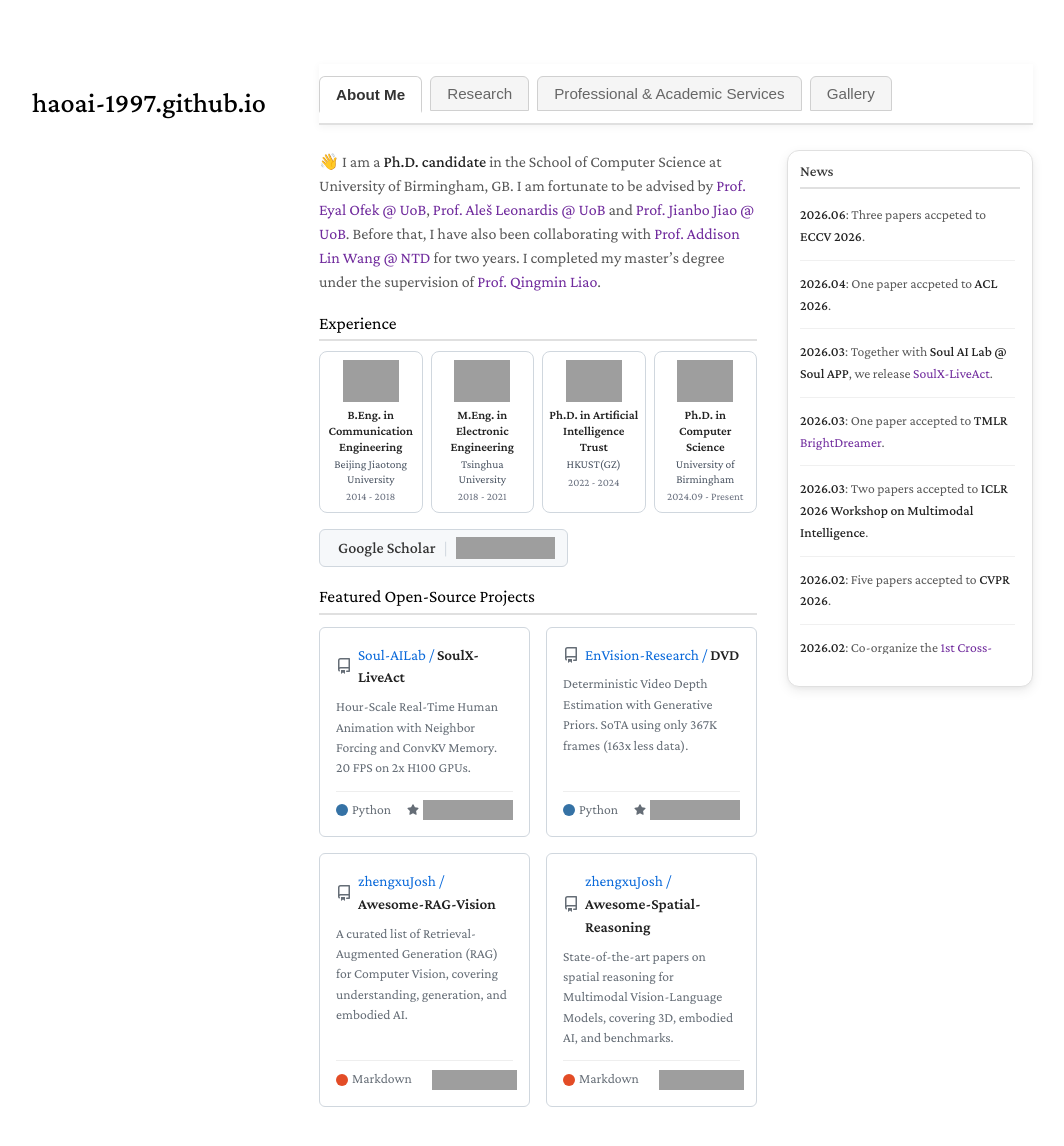
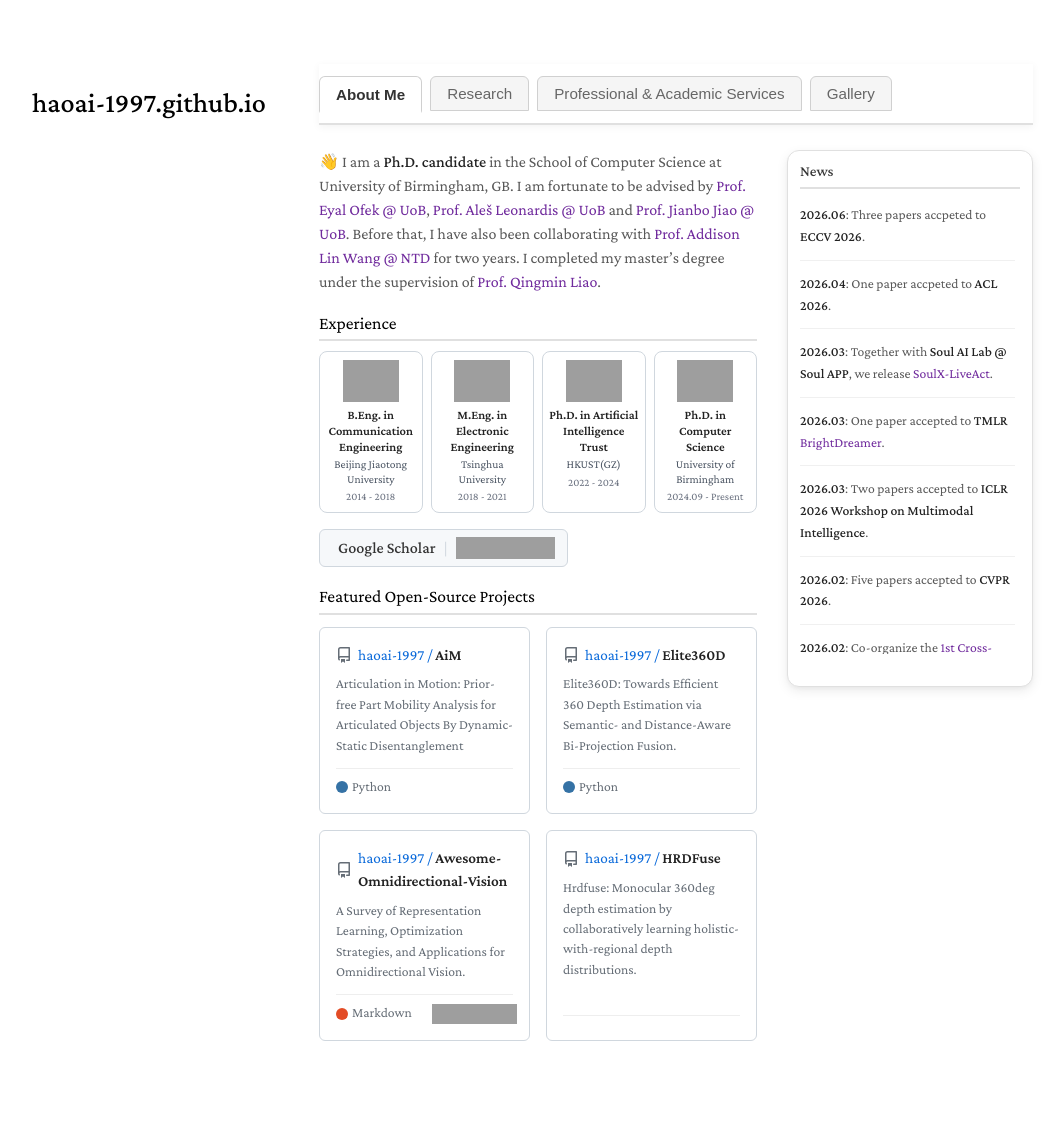
Before and after one commit to haoai-1997/haoai-1997.github.io, a Jekyll site: the page built from index.md, in a window 1280 px wide and 1181 px high. Shown: the top 1146 px of the window, without its empty margins (119-1183 px from the left). Built offline with Jekyll 4.4.1, drawn with Linux system fonts in a browser that asks for light colours; nearby versions of some CDN libraries; a style sheet for code colours, icons or effects is not loaded; grey boxes are pictures that could not be loaded.

Commit message:
Update index.md

```diff
--- a/index.md
+++ b/index.md
@@ -55,7 +55,7 @@ I completed my master's degree under the supervision of [Prof. Qingmin Liao](htt
     <i class="ai ai-google-scholar" style="font-size:1.2em; color:#4285F4;"></i>
     <span class="scholar-text">Google Scholar</span>
     <span class="scholar-divider">|</span>
-    <img class="scholar-badge" src="https://img.shields.io/endpoint?url=https%3A%2F%2Fraw.githubusercontent.com%2FzhengxuJosh%2FzhengxuJosh.github.io%2Fmaster%2Fassets%2Fscholar.json&style=flat&label=&logo=googlescholar&logoColor=4285F4" alt="Citations">
+    <img class="scholar-badge" src="https://img.shields.io/endpoint?url=https%3A%2F%2Fraw.githubusercontent.com%2Fhaoai-1997%2Fhaoai-1997.github.io%2Fmain%2Fassets%2Fscholar.json&style=flat&label=&logo=googlescholar&logoColor=4285F4" alt="Citations">
   </a>
 </div>
 
@@ -66,48 +66,45 @@ I completed my master's degree under the supervision of [Prof. Qingmin Liao](htt
 <div class="gh-repo-card">
   <div class="gh-repo-name">
     <svg class="gh-repo-icon" viewBox="0 0 16 16" width="16" height="16"><path d="M2 2.5A2.5 2.5 0 0 1 4.5 0h8.75a.75.75 0 0 1 .75.75v12.5a.75.75 0 0 1-.75.75h-2.5a.75.75 0 0 1 0-1.5h1.75v-2h-8a1 1 0 0 0-.714 1.7.75.75 0 1 1-1.072 1.05A2.495 2.495 0 0 1 2 11.5Zm10.5-1h-8a1 1 0 0 0-1 1v6.708A2.486 2.486 0 0 1 4.5 9h8ZM5 12.25a.25.25 0 0 1 .25-.25h3.5a.25.25 0 0 1 .25.25v3.25a.25.25 0 0 1-.4.2l-1.45-1.087a.249.249 0 0 0-.3 0L5.4 15.7a.25.25 0 0 1-.4-.2Z" fill="currentColor"></path></svg>
-    <a href="https://github.com/Soul-AILab/SoulX-LiveAct" target="_blank">Soul-AILab / <strong>SoulX-LiveAct</strong></a>
+    <a href="https://github.com/haoai-1997/AiM" target="_blank">haoai-1997 / <strong> AiM </strong></a>
   </div>
-  <p class="gh-repo-desc">Hour-Scale Real-Time Human Animation with Neighbor Forcing and ConvKV Memory. 20 FPS on 2x H100 GPUs.</p>
+  <p class="gh-repo-desc">Articulation in Motion: Prior-free Part Mobility Analysis for Articulated Objects By Dynamic-Static Disentanglement</p>
   <div class="gh-repo-meta">
     <span class="gh-repo-lang"><span class="gh-lang-dot" style="background-color: #3572A5;"></span>Python</span>
-    <span class="gh-repo-stat"><svg viewBox="0 0 16 16" width="16" height="16"><path d="M8 .25a.75.75 0 0 1 .673.418l1.882 3.815 4.21.612a.75.75 0 0 1 .416 1.279l-3.046 2.97.719 4.192a.751.751 0 0 1-1.088.791L8 12.347l-3.766 1.98a.75.75 0 0 1-1.088-.79l.72-4.194L.818 6.374a.75.75 0 0 1 .416-1.28l4.21-.611L7.327.668A.75.75 0 0 1 8 .25Z" fill="currentColor"></path></svg><img src="https://img.shields.io/github/stars/Soul-AILab/SoulX-LiveAct?style=flat&label=stars&color=brightgreen" alt="stars"></span>
   </div>
 </div>
 
 <div class="gh-repo-card">
   <div class="gh-repo-name">
     <svg class="gh-repo-icon" viewBox="0 0 16 16" width="16" height="16"><path d="M2 2.5A2.5 2.5 0 0 1 4.5 0h8.75a.75.75 0 0 1 .75.75v12.5a.75.75 0 0 1-.75.75h-2.5a.75.75 0 0 1 0-1.5h1.75v-2h-8a1 1 0 0 0-.714 1.7.75.75 0 1 1-1.072 1.05A2.495 2.495 0 0 1 2 11.5Zm10.5-1h-8a1 1 0 0 0-1 1v6.708A2.486 2.486 0 0 1 4.5 9h8ZM5 12.25a.25.25 0 0 1 .25-.25h3.5a.25.25 0 0 1 .25.25v3.25a.25.25 0 0 1-.4.2l-1.45-1.087a.249.249 0 0 0-.3 0L5.4 15.7a.25.25 0 0 1-.4-.2Z" fill="currentColor"></path></svg>
-    <a href="https://github.com/EnVision-Research/DVD" target="_blank">EnVision-Research / <strong>DVD</strong></a>
+    <a href="https://github.com/haoai-1997/Elite360D" target="_blank">haoai-1997 / <strong> Elite360D </strong></a>
   </div>
-  <p class="gh-repo-desc">Deterministic Video Depth Estimation with Generative Priors. SoTA using only 367K frames (163x less data).</p>
+  <p class="gh-repo-desc"> Elite360D: Towards Efficient 360 Depth Estimation via Semantic- and Distance-Aware Bi-Projection Fusion.</p>
   <div class="gh-repo-meta">
     <span class="gh-repo-lang"><span class="gh-lang-dot" style="background-color: #3572A5;"></span>Python</span>
-    <span class="gh-repo-stat"><svg viewBox="0 0 16 16" width="16" height="16"><path d="M8 .25a.75.75 0 0 1 .673.418l1.882 3.815 4.21.612a.75.75 0 0 1 .416 1.279l-3.046 2.97.719 4.192a.751.751 0 0 1-1.088.791L8 12.347l-3.766 1.98a.75.75 0 0 1-1.088-.79l.72-4.194L.818 6.374a.75.75 0 0 1 .416-1.28l4.21-.611L7.327.668A.75.75 0 0 1 8 .25Z" fill="currentColor"></path></svg><img src="https://img.shields.io/github/stars/EnVision-Research/DVD?style=flat&label=stars&color=brightgreen" alt="stars"></span>
   </div>
 </div>
 
 <div class="gh-repo-card">
   <div class="gh-repo-name">
     <svg class="gh-repo-icon" viewBox="0 0 16 16" width="16" height="16"><path d="M2 2.5A2.5 2.5 0 0 1 4.5 0h8.75a.75.75 0 0 1 .75.75v12.5a.75.75 0 0 1-.75.75h-2.5a.75.75 0 0 1 0-1.5h1.75v-2h-8a1 1 0 0 0-.714 1.7.75.75 0 1 1-1.072 1.05A2.495 2.495 0 0 1 2 11.5Zm10.5-1h-8a1 1 0 0 0-1 1v6.708A2.486 2.486 0 0 1 4.5 9h8ZM5 12.25a.25.25 0 0 1 .25-.25h3.5a.25.25 0 0 1 .25.25v3.25a.25.25 0 0 1-.4.2l-1.45-1.087a.249.249 0 0 0-.3 0L5.4 15.7a.25.25 0 0 1-.4-.2Z" fill="currentColor"></path></svg>
-    <a href="https://github.com/zhengxuJosh/Awesome-RAG-Vision" target="_blank">zhengxuJosh / <strong>Awesome-RAG-Vision</strong></a>
+    <a href="https://github.com/haoai-1997/Deep-learning-Survey-for-Omnidirectional-vision" target="_blank">haoai-1997 / <strong>Awesome-Omnidirectional-Vision</strong></a>
   </div>
-  <p class="gh-repo-desc">A curated list of Retrieval-Augmented Generation (RAG) for Computer Vision, covering understanding, generation, and embodied AI.</p>
+  <p class="gh-repo-desc">A Survey of Representation Learning, Optimization Strategies, and Applications for Omnidirectional Vision.</p>
   <div class="gh-repo-meta">
     <span class="gh-repo-lang"><span class="gh-lang-dot" style="background-color: #e34c26;"></span>Markdown</span>
     <span class="gh-repo-stat"><svg viewBox="0 0 16 16" width="16" height="16"><path d="M8 .25a.75.75 0 0 1 .673.418l1.882 3.815 4.21.612a.75.75 0 0 1 .416 1.279l-3.046 2.97.719 4.192a.751.751 0 0 1-1.088.791L8 12.347l-3.766 1.98a.75.75 0 0 1-1.088-.79l.72-4.194L.818 6.374a.75.75 0 0 1 .416-1.28l4.21-.611L7.327.668A.75.75 0 0 1 8 .25Z" fill="currentColor"></path></svg><img src="https://img.shields.io/github/stars/zhengxuJosh/Awesome-RAG-Vision?style=flat&label=stars&color=brightgreen" alt="stars"></span>
   </div>
 </div>
 
+
 <div class="gh-repo-card">
   <div class="gh-repo-name">
     <svg class="gh-repo-icon" viewBox="0 0 16 16" width="16" height="16"><path d="M2 2.5A2.5 2.5 0 0 1 4.5 0h8.75a.75.75 0 0 1 .75.75v12.5a.75.75 0 0 1-.75.75h-2.5a.75.75 0 0 1 0-1.5h1.75v-2h-8a1 1 0 0 0-.714 1.7.75.75 0 1 1-1.072 1.05A2.495 2.495 0 0 1 2 11.5Zm10.5-1h-8a1 1 0 0 0-1 1v6.708A2.486 2.486 0 0 1 4.5 9h8ZM5 12.25a.25.25 0 0 1 .25-.25h3.5a.25.25 0 0 1 .25.25v3.25a.25.25 0 0 1-.4.2l-1.45-1.087a.249.249 0 0 0-.3 0L5.4 15.7a.25.25 0 0 1-.4-.2Z" fill="currentColor"></path></svg>
-    <a href="https://github.com/zhengxuJosh/Awesome-Multimodal-Spatial-Reasoning" target="_blank">zhengxuJosh / <strong>Awesome-Spatial-Reasoning</strong></a>
+    <a href="https://github.com/haoai-1997/HRDFuse" target="_blank">haoai-1997 / <strong>HRDFuse</strong></a>
   </div>
-  <p class="gh-repo-desc">State-of-the-art papers on spatial reasoning for Multimodal Vision-Language Models, covering 3D, embodied AI, and benchmarks.</p>
+  <p class="gh-repo-desc">Hrdfuse: Monocular 360deg depth estimation by collaboratively learning holistic-with-regional depth distributions.</p>
   <div class="gh-repo-meta">
-    <span class="gh-repo-lang"><span class="gh-lang-dot" style="background-color: #e34c26;"></span>Markdown</span>
-    <span class="gh-repo-stat"><svg viewBox="0 0 16 16" width="16" height="16"><path d="M8 .25a.75.75 0 0 1 .673.418l1.882 3.815 4.21.612a.75.75 0 0 1 .416 1.279l-3.046 2.97.719 4.192a.751.751 0 0 1-1.088.791L8 12.347l-3.766 1.98a.75.75 0 0 1-1.088-.79l.72-4.194L.818 6.374a.75.75 0 0 1 .416-1.28l4.21-.611L7.327.668A.75.75 0 0 1 8 .25Z" fill="currentColor"></path></svg><img src="https://img.shields.io/github/stars/zhengxuJosh/Awesome-Multimodal-Spatial-Reasoning?style=flat&label=stars&color=brightgreen" alt="stars"></span>
   </div>
 </div>
 
```
